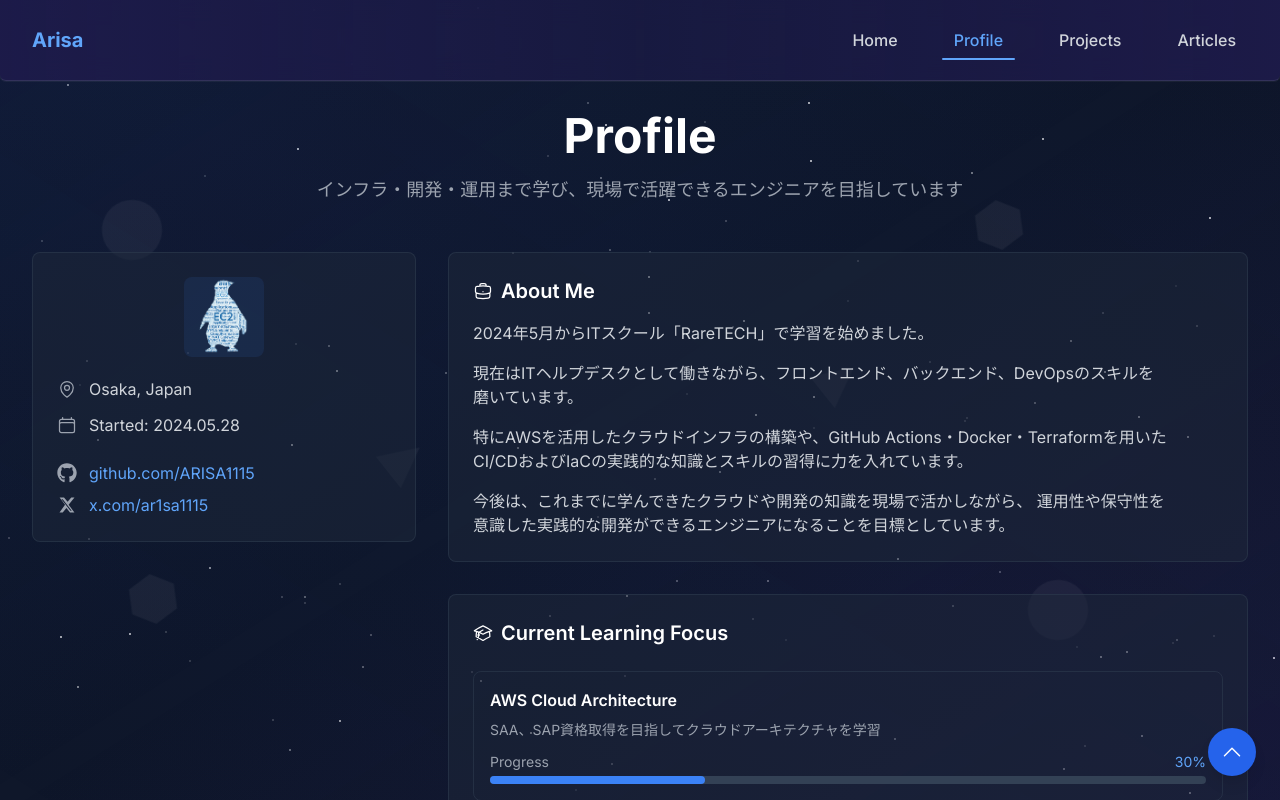
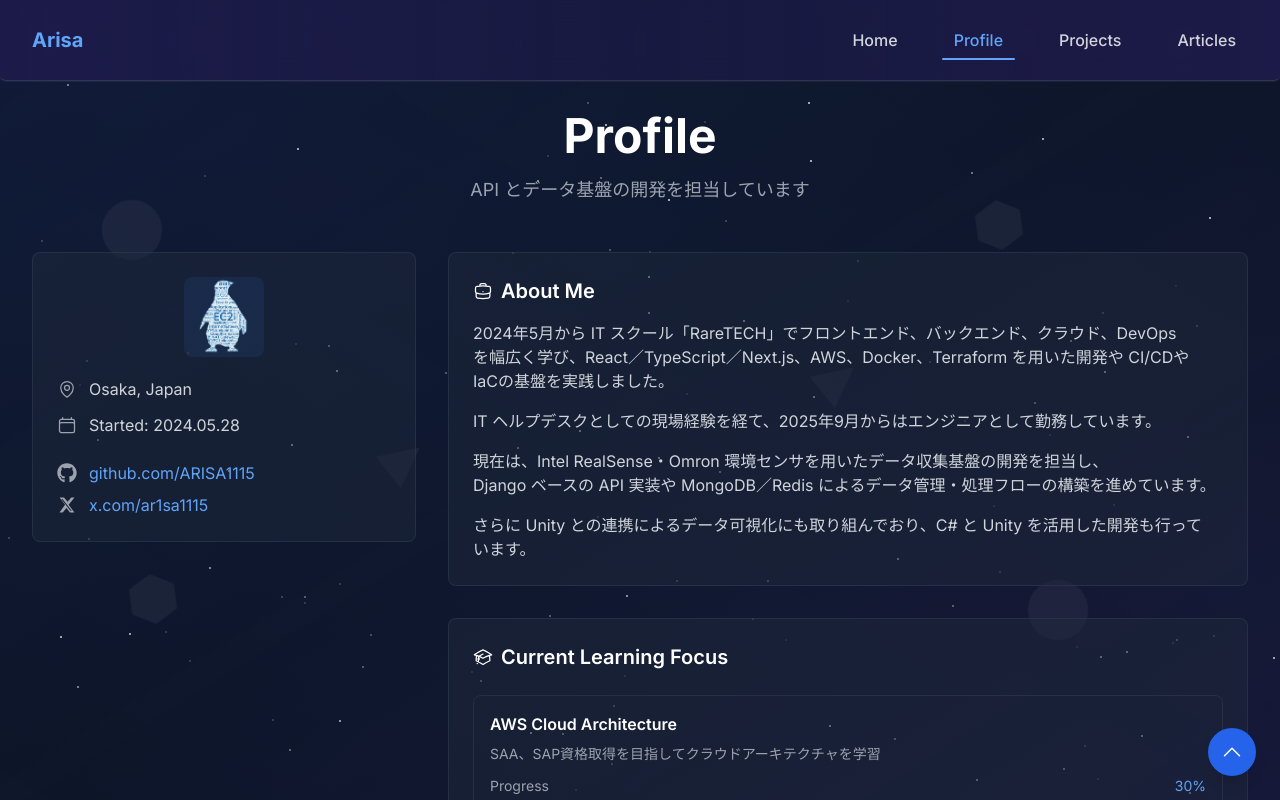
Before and after one commit to ARISA1115/portfolio, a Next.js app: page /profile in a window 1280 px wide. Shown: the top 800 px of the page. Built offline with nearby package versions, Linux system fonts and the light colour scheme.

Commit message:
[update]サブタイトル・About Meを更新

```diff
--- a/src/app/profile/page.tsx
+++ b/src/app/profile/page.tsx
@@ -21,7 +21,7 @@
         {/* Page Header */}
         <div className="text-center mb-12">
           <h1 className="text-4xl md:text-5xl font-bold text-white mb-4">Profile</h1>
-          <p className="text-gray-400 text-lg">インフラ・開発・運用まで学び、現場で活躍できるエンジニアを目指しています</p>
+          <p className="text-gray-400 text-lg">API とデータ基盤の開発を担当しています</p>
         </div>
 
         <div className="grid grid-cols-1 lg:grid-cols-3 gap-8">
@@ -88,18 +88,16 @@
               </h3>
               <div className="text-gray-300 space-y-4">
                 <p>
-                  2024年5月からITスクール「RareTECH」で学習を始めました。
+                  2024年5月から IT スクール「RareTECH」でフロントエンド、バックエンド、クラウド、DevOps <br />を幅広く学び、React／TypeScript／Next.js、AWS、Docker、Terraform を用いた開発や CI/CDや<br />IaCの基盤を実践しました。
                 </p>
                 <p>
-                  現在はITヘルプデスクとして働きながら、フロントエンド、バックエンド、DevOpsのスキルを<br />磨いています。
+                  IT ヘルプデスクとしての現場経験を経て、2025年9月からはエンジニアとして勤務しています。
                 </p>
                 <p>
-                  特にAWSを活用したクラウドインフラの構築や、GitHub Actions・Docker・Terraformを用いた<br />
-                  CI/CDおよびIaCの実践的な知識とスキルの習得に力を入れています。
+                 現在は、Intel RealSense・Omron 環境センサを用いたデータ収集基盤の開発を担当し、<br />Django ベースの API 実装や MongoDB／Redis によるデータ管理・処理フローの構築を進めています。
                 </p>
                 <p>
-                  今後は、これまでに学んできたクラウドや開発の知識を現場で活かしながら、
-                  運用性や保守性を<br />意識した実践的な開発ができるエンジニアになることを目標としています。
+                  さらに Unity との連携によるデータ可視化にも取り組んでおり、C# と Unity を活用した開発も行って<br />います。
                 </p>
 </div>
             </section>
```
